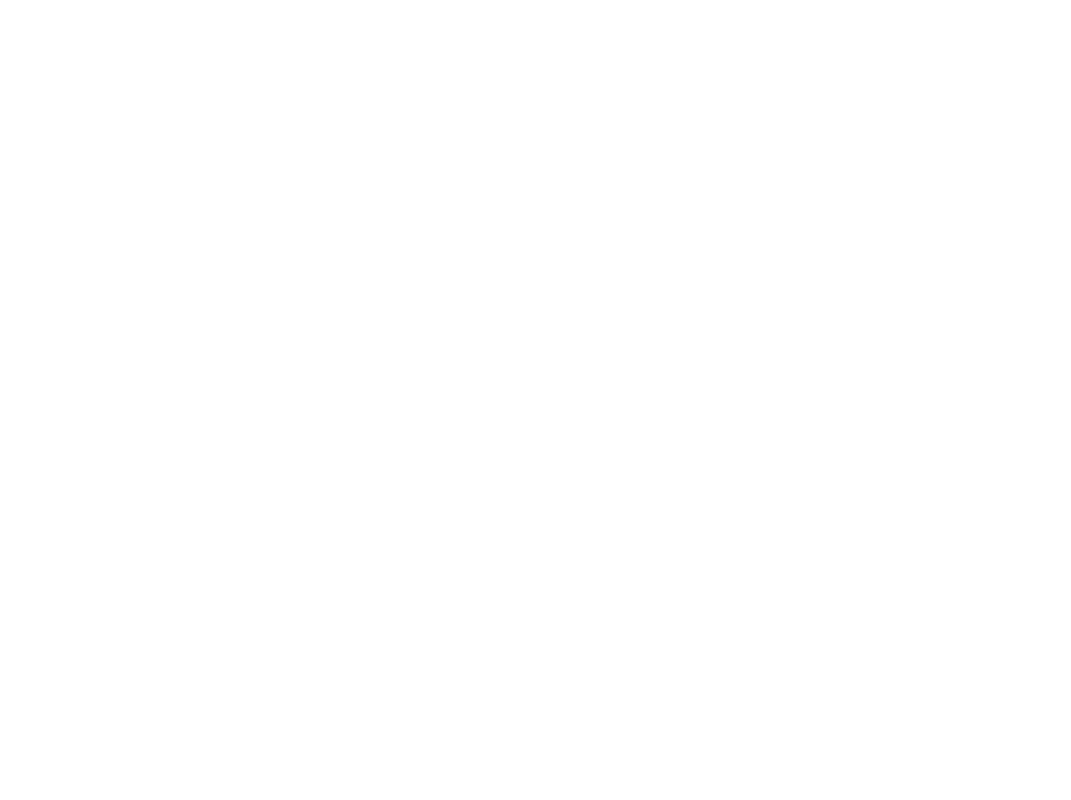
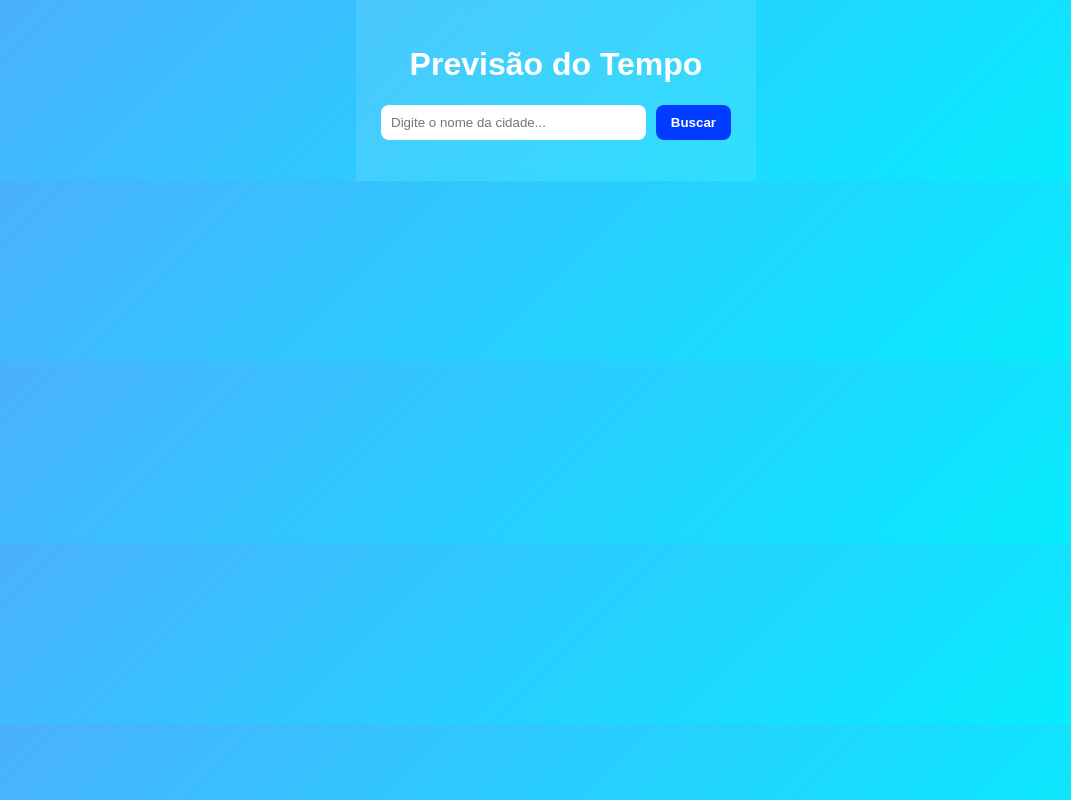
Before and after one commit to Valky-7/api-clima, a plain HTML site: page index.html in a window 1280 px wide. Shown: the whole page, without its empty margins (84-1155 px from the left). Drawn offline with Linux system fonts and the light colour scheme.

Commit message:
Adicionar aplicativo de previsão do tempo com integração de interface do usuário e API
Apresenta um aplicativo web de previsão do tempo com uma nova estrutura HTML, JavaScript para obter dados do OpenWeatherMap e um design CSS moderno. Remove o antigo styles.css e o substitui por style.css. Observação: script.js contém alguns erros de digitação e bugs que podem precisar ser corrigidos para que o aplicativo funcione plenamente.

```diff
--- a/index.html
+++ b/index.html
@@ -1,11 +1,37 @@
 <!DOCTYPE html>
 <html lang="pt-BR">
+
 <head>
     <meta charset="UTF-8">
     <meta name="viewport" content="width=device-width, initial-scale=1.0">
-    <title>API Clima</title>
+    <title>Previsão do Tempo</title>
+    <link rel="stylesheet" href="style.css">
 </head>
+
 <body>
+
+    <div class="container">
+        <h1>Previsão do Tempo</h1>
+
+        <div class="search-box">
+            <input type="text" id="cidade" placeholder="Digite o nome da cidade...">
+            <button onclick="buscarTempo()">Buscar</button>
+        </div>
+
+        <p id="erro" class="erro"></p>
+
+        <div id="resultado" class="resultado hidden">
+            <h2 id="cidadeTitulo"></h2>
+            <img id="icone" />
+            <p><strong>Temperatura:</strong> <span id="temp"></span>ºC</p>
+            <p><strong>Umidade:</strong> <span id="umidade"></span>%</p>
+            <p><strong>Vento:</strong> <span id="vento"></span>km/h</p>
+            <p><strong>Condição:</strong> <span id="descricao"></span></p>
+        </div>
+
+    </div>
+
+    <script src="script.js"></script>
 
 </body>
 </html>
--- /dev/null
+++ b/script.js
@@ -0,0 +1,40 @@
+async function buscarTempo() {
+    const cidade = document.getElementById("cidade").value.trim();
+    const erro = document.getElementById("erro");
+    const resultado = document.getElementById("resultado");
+
+    erro.textContet = "";
+    resultado.classList.add("hidden");
+
+    if (cidade === "") {
+        erro.textContent = "Digite o nome de uma cidade!";
+        return;
+    }
+
+    const apiKey = "0c00ff5a64d0c7a7832d8a4c02aeb7a3";
+    const url = `https://api.openweathermap.org/data/2.5/weather?q=${cidade}&units=metric&lang=pt_br&appid=${apiKey}`;
+
+    try {
+        const responde = await fetch(url);
+
+        if (!Response.ok) {
+            throw new Error("Cidade não encontrada ou limite excedido.")
+        }
+
+        const data = Response.json();
+
+        document.getElementById("cidadeTitulo").textContent = data.name;
+        document.getElementById("temp").textContent = data.main.temp;
+        document.getElementById("umidade").textContent = data.main.humidity;
+        document.getElementById("vento").textContent = data.wind.speed;
+        document.getElementById("descricao").textContent = data.weather[0].description;
+
+        const icone = data.weather[0].icon;
+        document.getElementById("icone").scr = `https://openweathermap.org/img/wn${icone2}@2x.png`;
+
+        resultado.classList.remove("hidden");
+
+    } catch (error) {
+        erro.textContent = "Erro: " + error.message;
+    }
+}
--- /dev/null
+++ b/style.css
@@ -0,0 +1,62 @@
+body {
+    margin: 0;
+    padding: 0;
+    font-family: Arial, Helvetica, sans-serif;
+    background: linear-gradient(135deg, #4facfe, #00f2fe);
+    display: flex;
+    justify-content: center;
+    align-items: center;
+    color: #fff;
+
+}
+
+.container {
+    width: 350px;
+    padding: 25px;
+    background: rgba(255, 255, 255, 0.1);
+    text-align: center;
+    backdrop-filter: blur(8px);
+
+}
+
+.search-box {
+    display: flex;
+    gap: 10px;
+    margin-bottom: 15px;
+
+}
+
+.search-box input {
+    flex: 1;
+    padding: 10px;
+    border-radius: 8px;
+    border: none;
+
+}
+
+.search-box button {
+    padding: 10px 15px;
+    background: #003cff;
+    color: white;
+    border: none;
+    border-radius: 8px;
+    cursor: pointer;
+    font-weight: bold;
+
+}
+
+.erro {
+    color: #ff4d4d;
+    font-weight: bold;
+
+}
+
+.resultado img {
+    width: 90px;
+
+}
+
+.hidden {
+    display: none;
+
+}
```
Also changed, not shown: styles.css (deleted).
